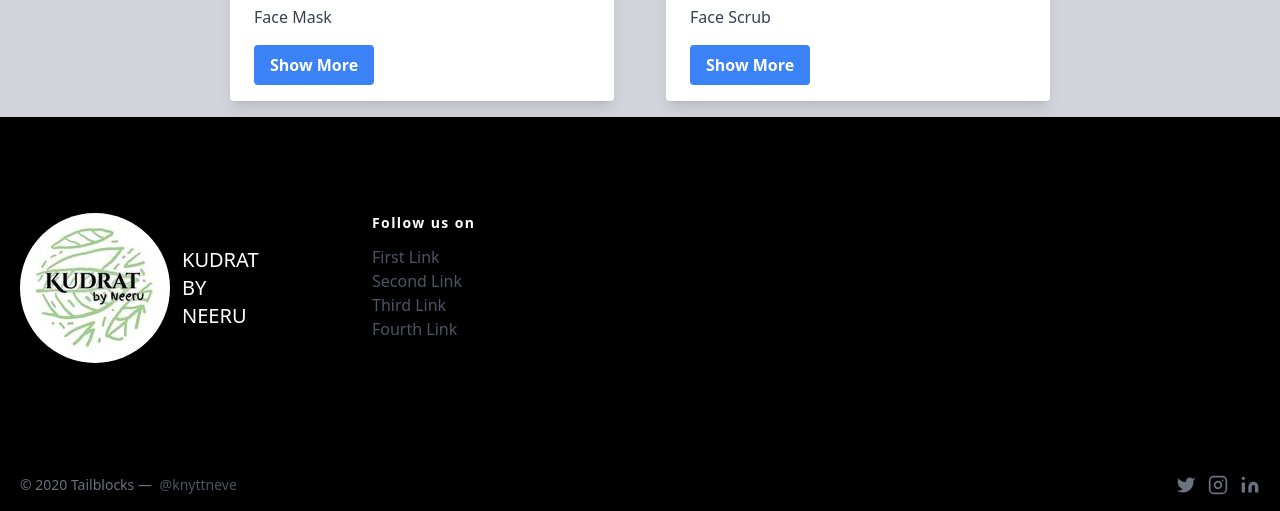
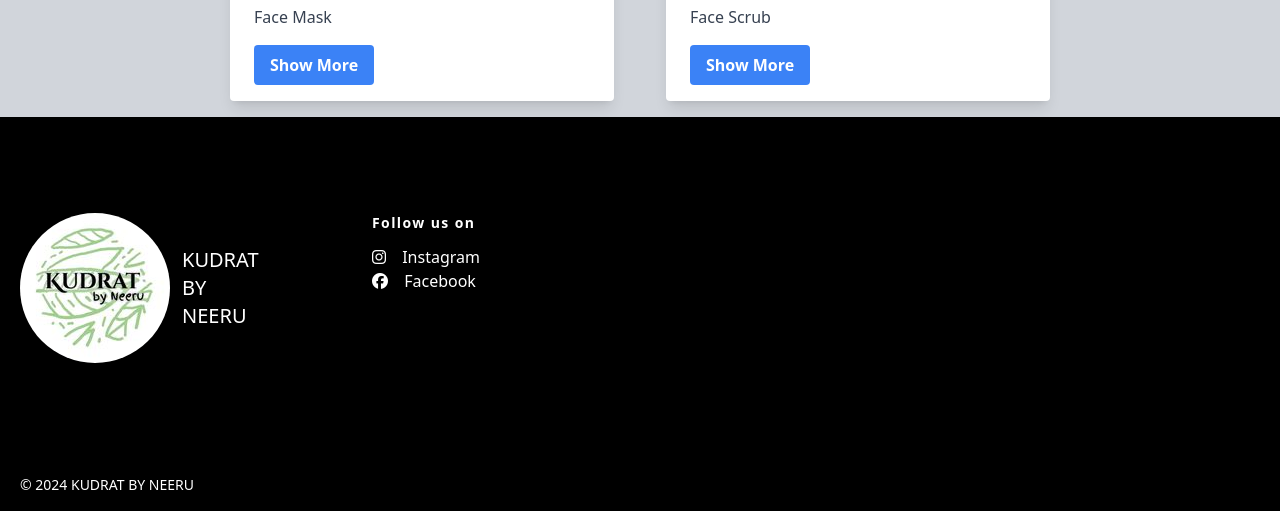
Before and after one commit to hritikmittal09/kudrat, a website: page index.html in a window 1280 px wide. Shown: the part 1003-1514 px from the top of the page. Drawn offline with Linux system fonts and the light colour scheme.

Commit message:
footer complete

```diff
--- a/index.html
+++ b/index.html
@@ -3,7 +3,9 @@
 
 <head>
   <meta charset="UTF-8">
+  <link rel="stylesheet" href="https://cdnjs.cloudflare.com/ajax/libs/font-awesome/6.6.0/css/fontawesome.min.css" integrity="sha512-B46MVOJpI6RBsdcU307elYeStF2JKT87SsHZfRSkjVi4/iZ3912zXi45X5/CBr/GbCyLx6M1GQtTKYRd52Jxgw==" crossorigin="anonymous" referrerpolicy="no-referrer" />
   <meta name="viewport" content="width=device-width, initial-scale=1.0">
+  <link rel="stylesheet" href="https://cdnjs.cloudflare.com/ajax/libs/font-awesome/6.5.0/css/all.min.css">
   <link rel="stylesheet" href="./src/output.css">
   <link rel="shortcut icon" href="./images/logo.jpg" type="image/x-icon">
   <title>Kudrat</title>
@@ -75,17 +77,15 @@
           <h2 class="title-font  text-white font-bold tracking-widest text-sm mb-3">Follow us on</h2>
           <nav class="list-none mb-10">
             <li>
-              <a class="text-gray-600 hover:text-gray-800">First Link</a>
+              <i  class=" fa-brands fa-light fa-instagram"></i>
+              <a class="text-white mx-3 hover:font-bold cursor-pointer" href="https://www.instagram.com/kudratbyneeru/" target="_blank" >Instagram</a>
             </li>
             <li>
-              <a class="text-gray-600 hover:text-gray-800">Second Link</a>
+              <i  class=" fa-brands fa-light fa-facebook"></i>
+              <a class="text-white mx-3 hover:font-bold cursor-pointer" href="https://www.facebook.com/kudratbyneeru/" target="_blank" >Facebook</a>
             </li>
-            <li>
-              <a class="text-gray-600 hover:text-gray-800">Third Link</a>
-            </li>
-            <li>
-              <a class="text-gray-600 hover:text-gray-800">Fourth Link</a>
-            </li>
+
+
           </nav>
         </div>
 
@@ -95,28 +95,13 @@
     </div>
     <div class="bg-black">
       <div class="container mx-auto py-4 px-5 flex flex-wrap flex-col sm:flex-row">
-        <p class="text-gray-500 text-sm text-center sm:text-left">© 2020 Tailblocks —
-          <a href="https://twitter.com/knyttneve" rel="noopener noreferrer" class="text-gray-600 ml-1" target="_blank">@knyttneve</a>
+        <p class="text-white text-sm text-center sm:text-left">© 2024 KUDRAT BY NEERU
+
         </p>
         <span class="inline-flex sm:ml-auto sm:mt-0 mt-2 justify-center sm:justify-start">
 
-          <a class="ml-3 text-gray-500">
-            <svg fill="currentColor" stroke-linecap="round" stroke-linejoin="round" stroke-width="2" class="w-5 h-5" viewBox="0 0 24 24">
-              <path d="M23 3a10.9 10.9 0 01-3.14 1.53 4.48 4.48 0 00-7.86 3v1A10.66 10.66 0 013 4s-4 9 5 13a11.64 11.64 0 01-7 2c9 5 20 0 20-11.5a4.5 4.5 0 00-.08-.83A7.72 7.72 0 0023 3z"></path>
-            </svg>
-          </a>
-          <a class="ml-3 text-gray-500">
-            <svg fill="none" stroke="currentColor" stroke-linecap="round" stroke-linejoin="round" stroke-width="2" class="w-5 h-5" viewBox="0 0 24 24">
-              <rect width="20" height="20" x="2" y="2" rx="5" ry="5"></rect>
-              <path d="M16 11.37A4 4 0 1112.63 8 4 4 0 0116 11.37zm1.5-4.87h.01"></path>
-            </svg>
-          </a>
-          <a class="ml-3 text-gray-500">
-            <svg fill="currentColor" stroke="currentColor" stroke-linecap="round" stroke-linejoin="round" stroke-width="0" class="w-5 h-5" viewBox="0 0 24 24">
-              <path stroke="none" d="M16 8a6 6 0 016 6v7h-4v-7a2 2 0 00-2-2 2 2 0 00-2 2v7h-4v-7a6 6 0 016-6zM2 9h4v12H2z"></path>
-              <circle cx="4" cy="4" r="2" stroke="none"></circle>
-            </svg>
-          </a>
+
+
         </span>
       </div>
     </div>
```
Also changed, not shown: src/output.css.
